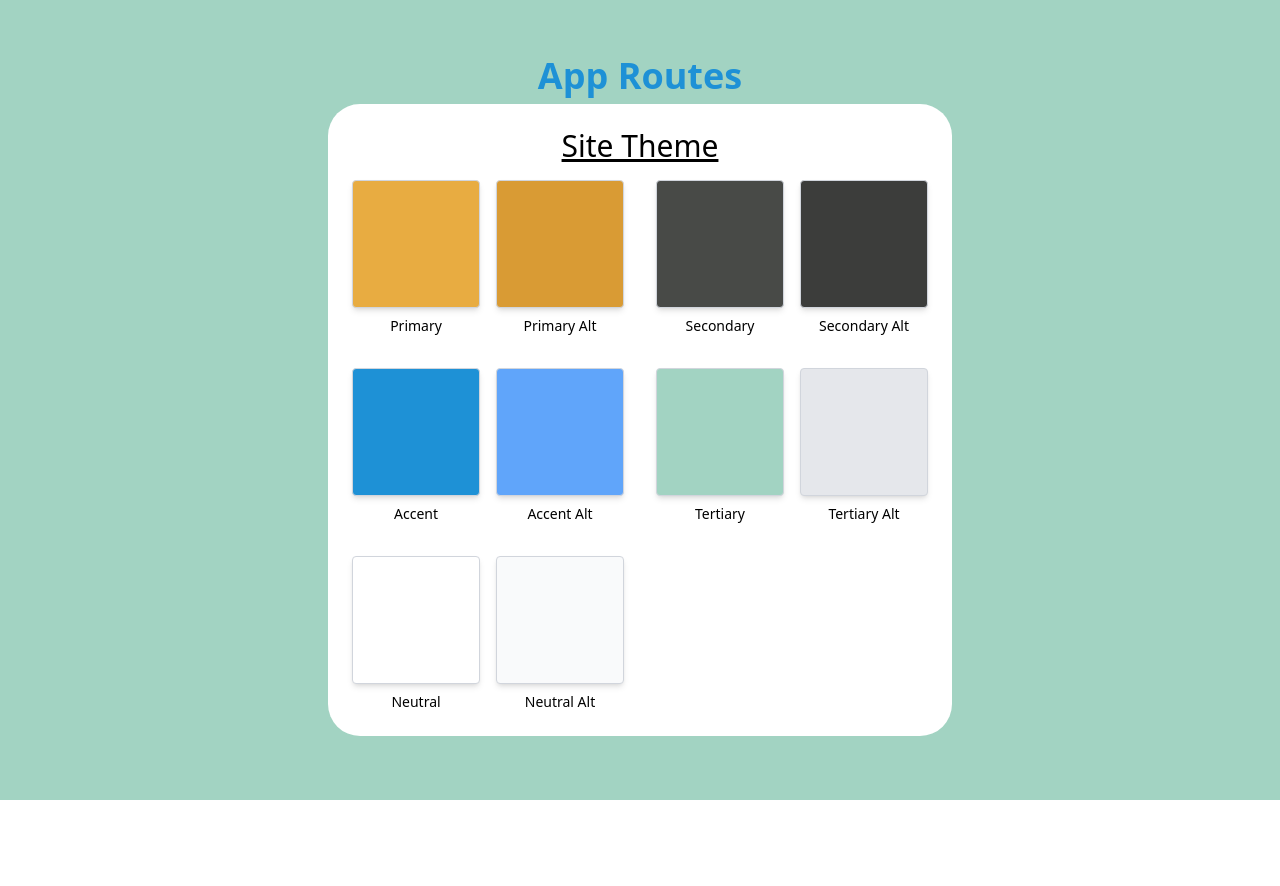
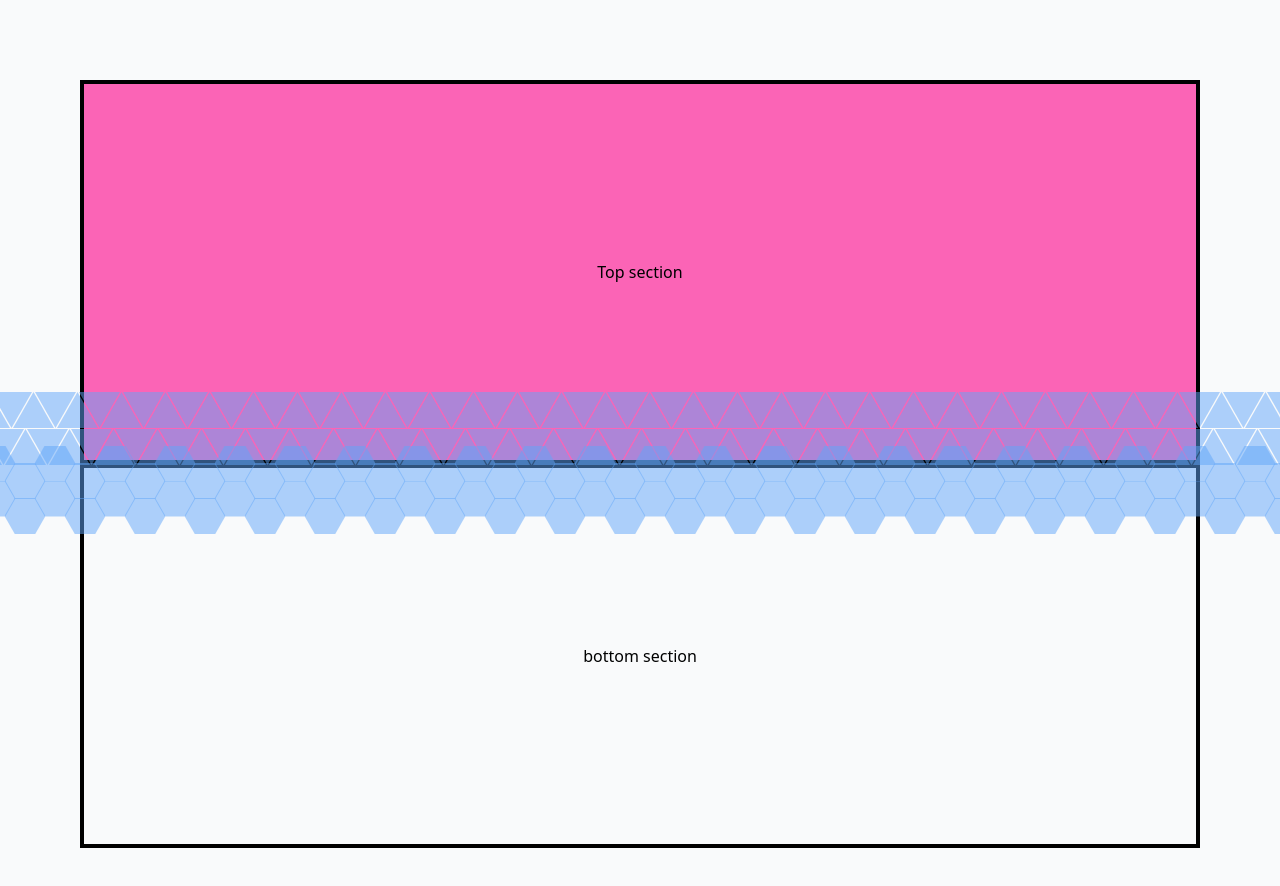
Before and after one commit to ChaceN89/wildlife-tomorrow, a React (Vite) app: page / in a window 1280 px wide. Shown: the top 886 px of the page. Before the commit the page ends 800 px from the top, so only its background shows below. Built offline with nearby package versions, Linux system fonts and the light colour scheme; no server answers.

Commit message:
added triangle and he separators

```diff
--- /dev/null
+++ b/src/components/common/hexSeparator/HexSeparator.jsx
@@ -0,0 +1,70 @@
+/**
+ * @file HexSeparator.jsx
+ * @module HexSeparator
+ * @desc A customizable, interlocking hexagonal grid used as a visual separator between sections.
+ *       The component supports both top and bottom alignment, background inheritance, and responsive flexibility.
+ *       Can be used to enhance visual storytelling and section transitions on landing pages.
+ *
+ * @component
+ * @prop {number} rows - The number of hexagon rows to display (default: 4).
+ * @prop {number} cols - The number of hexagons per row (default: 80).
+ * @prop {string} parentClass - Tailwind or custom classes for the outer wrapper. Controls height, padding, and background color.
+ *                               Common use: `'bg-primary h-10'` to define color and height of the separator block.
+ * @prop {string} hexClass - Classes applied to each hexagon element. Useful for customizing color, opacity, or hover effects.
+ *                           Example: `'bg-accent opacity-50'`.
+ * @prop {boolean} bottom - If true, renders the grid starting from the bottom up using `flex-col-reverse`.
+ *                          Use this for bottom separators that should bleed into the section above.
+ *
+ * @usage
+ * <HexSeparator
+ *   rows={5}
+ *   cols={60}
+ *   parentClass="bg-secondary h-12"
+ *   hexClass="bg-secondary-alt opacity-70"
+ *   bottom={true}
+ * />
+ *
+ * @author Chace Nielson
+ * @created Mar 24, 2025
+ * @updated Mar 24, 2025
+ */
+
+import React from 'react';
+import './hex-separator.css'; // Import the CSS file for hexagon styles
+
+// Separator.jsx
+export default function HexSeparator({
+  rows = 4,
+  cols = 80,
+  hexClass = 'bg-primary-alt/50',
+  bottom = false,
+  randomColors = false
+}) {
+
+  const colorClasses = ['bg-primary', 'bg-accent', 'bg-tertiary', 'bg-secondary'];
+
+  const getRandomColorClass = () => {
+    const randomIndex = Math.floor(Math.random() * colorClasses.length);
+    return colorClasses[randomIndex] + " " + hexClass;
+  };
+
+  return (
+    <div className={`relative  `}>
+      <div className={`absolute bottom-0 hex-grid  ${bottom && 'bottom-hex-grid'}`}>
+        {Array.from({ length: rows }).map((_, rowIndex) => (
+          <div
+            key={`row-${rowIndex}`}
+            className={`hex-row ${rowIndex % 2 !== 0 ? 'hex-row-offset' : ''}`}
+          >
+            {Array.from({ length: cols }).map((_, colIndex) => (
+              <div
+                key={`hex-${rowIndex}-${colIndex}`}
+                className={`hexagon ${randomColors ? getRandomColorClass() : hexClass}`}
+              />
+            ))}
+          </div>
+        ))}
+      </div>
+    </div>
+  );
+}
--- /dev/null
+++ b/src/components/common/hexSeparator/hex-separator.css
@@ -0,0 +1,57 @@
+/* ==========================================================================
+ * @file hex-separator.css
+ * @module UI/HexSeparator
+ * @desc Styles for the HexSeparator component. Provides a flexible,
+ *       interlocking hexagonal grid used as section separators or visual accents.
+ *       Supports top and bottom placement with bleed-over and responsive alignment.
+ *
+ * @author Chace Nielson
+ * @created Mar 24, 2025
+ * @updated Mar 24, 2025
+ * ==========================================================================
+ */
+
+ /* Main partent of the grid layour */
+.hex-grid {
+  position: absolute;
+  top: 0%;
+  left: 50%;
+  transform: translate(-50%, -0%); /* X and Y center */
+
+  z-index: 0;
+  width: max-content; /* allow natural overflow */
+  pointer-events: none;
+  z-index: 0;
+  margin-top: 0px;
+}
+
+/* Style for a secodn prop */
+.bottom-hex-grid{
+  margin-bottom: -18px;
+  display: flex;
+  flex-direction: column-reverse;
+}
+
+/* Style in each row */
+.hex-row {
+  display: flex;
+  gap: 19px;
+  margin-top: -18.5px;
+}
+
+/* The offset of each row */
+.hex-row-offset {
+  margin-left: 30px; /* half width + half gap */
+}
+
+/* each individual hexagon */
+.hexagon {
+  width: 41px;
+  height: 36px;
+  clip-path: polygon(
+    25% 0%, 75% 0%,
+    100% 50%,
+    75% 100%, 25% 100%,
+    0% 50%
+  );
+}
--- /dev/null
+++ b/src/components/common/triangleSeparator/TriangleSeparator.jsx
@@ -0,0 +1,76 @@
+/**
+ * @file TriangleSeparator.jsx
+ * @module TriangleSeparator
+ * @desc A customizable, interlocking triangle grid used as a visual separator between sections.
+ *       Supports top and bottom alignment, background inheritance, flipping pattern, and random color assignment.
+ *
+ * @component
+ * @prop {number} rows - Number of triangle rows to display (default: 4).
+ * @prop {number} cols - Number of triangles per row (default: 80).
+ * @prop {string} parentClass - Tailwind or custom classes for the outer wrapper.
+ * @prop {string} triangleClass - Classes applied to each triangle element.
+ * @prop {boolean} bottom - If true, renders grid starting from bottom using `flex-col-reverse`.
+ * @prop {boolean} randomColors - If true, applies random colors to triangles.
+ *
+ * @usage
+ * <TriangleSeparator
+ *   rows={5}
+ *   cols={60}
+ *   parentClass="bg-secondary h-12"
+ *   triangleClass="bg-secondary-alt opacity-70"
+ *   bottom={true}
+ *   randomColors={true}
+ * />
+ *
+ * @author Chace Nielson
+ * @created Mar 29, 2025
+ * @updated Mar 29, 2025
+ */
+
+import React from 'react';
+import './triangle-separator.css';
+
+export default function TriangleSeparator({
+  rows = 2,
+  cols = 120,
+  triangleClass = 'bg-primary-alt/50',
+  bottom = false,
+  randomColors = false
+}) {
+
+  const colorClasses = ['bg-primary', 'bg-accent', 'bg-tertiary', 'bg-secondary', 'bg-neutral', 'bg-neutral-alt', 'bg-primary-alt', 'bg-accent-alt', 'bg-tertiary-alt', 'bg-secondary-alt'];
+
+  const getRandomColorClass = () => {
+    const randomIndex = Math.floor(Math.random() * colorClasses.length);
+    return colorClasses[randomIndex] + " " + triangleClass;
+  };
+
+  const shouldFlip = (rowIndex, colIndex) => {
+    if (rowIndex % 2 === 0) {
+      return colIndex % 2 !== 0;
+    } else {
+      return colIndex % 2 === 0;
+    }
+  };
+
+  return (
+    <div className={`relative w-full `}>
+      <div className={`absolute bottom-0 triangle-grid ${bottom && 'bottom-triangle-grid'}`}>
+        {Array.from({ length: rows }).map((_, rowIndex) => (
+          <div
+            key={`row-${rowIndex}`}
+            className={`triangle-row ${rowIndex % 2 !== 0 ? 'triangle-row-offset' : ''}`}
+          >
+            {Array.from({ length: cols }).map((_, colIndex) => (
+              <div
+                key={`triangle-${rowIndex}-${colIndex}`}
+                className={`triangle ${randomColors ? getRandomColorClass() : triangleClass}
+                            ${shouldFlip(rowIndex, colIndex) ? 'flipped' : ''}`}
+              />
+            ))}
+          </div>
+        ))}
+      </div>
+    </div>
+  );
+}
--- /dev/null
+++ b/src/components/common/triangleSeparator/triangle-separator.css
@@ -0,0 +1,50 @@
+/* ==========================================================================
+ * @file triangle-separator.css
+ * @module UI/TriangleSeparator
+ * @desc Styles for the TriangleSeparator component. Provides a flexible,
+ *       interlocking triangle grid used as section separators or visual accents.
+ *       Includes flipping pattern and responsive alignment.
+ *
+ * @author Chace Nielson
+ * @created Mar 29, 2025
+ * @updated Mar 29, 2025
+ * ==========================================================================
+ */
+
+.triangle-grid {
+  position: absolute;
+  top: 0%;
+  left: 50%;
+  transform: translate(-50%, -0%);
+  pointer-events: none;
+  z-index: 0;
+  width: max-content;
+}
+
+.bottom-triangle-grid {
+  margin-bottom: -1px;
+  display: flex;
+  flex-direction: column-reverse;
+}
+
+.triangle-row {
+  display: flex;
+  margin-top: 1px;
+}
+
+.triangle-row-offset {
+  margin-left: -14px;
+}
+
+.triangle {
+  width: 41px;
+  height: 36px;
+  clip-path: polygon(50% 0%,
+      100% 100%,
+      0% 100%);
+  margin-left: -19px;
+}
+
+.flipped {
+  transform: rotate(180deg);
+}
--- a/src/components/development/ColorBoxes.jsx
+++ b/src/components/development/ColorBoxes.jsx
@@ -14,7 +14,7 @@ export default function ColorBoxes() {
     { name: "Neutral Alt", variable: "--color-neutral-alt" },
   ];
   return (
-    <div className="rounded-4xl p-4 m-2  bg-neutral">
+    <div className="rounded-4xl p-4 m-2  bg-neutral border border-gray-300 shadow-md">
       <h1 className='w-full items-center flex justify-center text-3xl py-2 underline'>Site Theme</h1>
       <div className='grid grid-cols-2 gap-4 items-center justify-center'>
         {Array.from({ length: colors.length / 2 }).map((_, i) => (
@@ -22,11 +22,11 @@ export default function ColorBoxes() {
             <ColorBox
               name={colors[i * 2].name}
               variable={colors[i * 2].variable}
-              />
+            />
             <ColorBox
               name={colors[i * 2 + 1].name}
               variable={colors[i * 2 + 1].variable}
-              />
+            />
           </div>
         ))}
       </div>
--- a/src/components/routing/AppRoutes.jsx
+++ b/src/components/routing/AppRoutes.jsx
@@ -1,11 +1,34 @@
 import React from 'react'
 import ColorBoxes from '@/components/development/ColorBoxes'
+import Triangles from '@/components/common/triangleSeparator/TriangleSeparator'
+import HexSeparator from '@/components/common/hexSeparator/HexSeparator'
 
 export default function AppRoutes() {
   return (
-    <div className='flex flex-col items-center justify-center min-h-screen bg-tertiary'>
-      <h1 className='text-4xl font-bold text-accent'>App Routes</h1>
-      <ColorBoxes/>
+    <div className='flex flex-col items-center justify-center min-h-screen bg-neutral-alt p-20 overflow-x-hidden '>
+
+
+
+      <div className='h-96 w-full border-4 bg-pink-400 flex items-center justify-center relative'>
+        <div className='relative z-10'>
+          Top section
+        </div>
+      </div>
+      <Triangles bottom />
+      <HexSeparator />
+
+
+      {/* show extend downwards to cover child below */}
+
+      <div className='h-96 w-full border-4 flex items-center justify-center'>
+        bottom section
+      </div>
+
+
+
+
+
+      {/* <ColorBoxes /> */}
     </div>
   )
 }
--- a/src/index.css
+++ b/src/index.css
@@ -1,35 +1,24 @@
 @import "tailwindcss";
 
 
+/* Primary, secondary, accent, tertiary and neutral */
 @theme {
-  /* COlors
-  primary - main theme colors of the site
-  secondary - dark color as contrast to primary
-  accent - highlight color
-  tertiary - light color as contrast to primary
-  neutral - usually white
 
-  all have an alt variation that is slightly off from the main color
-  primary-alt for examply - slightly darker than primary
+  --color-primary: #1E91D6;
+  --color-primary-alt: #60a5fa;
 
-  */
+  --color-secondary: #484A47;
+  --color-secondary-alt: #3C3D3B;
 
-  --color-primary : #E8AC41;
-  --color-primary-alt : #D99B34;
+  --color-accent: #E8AC41;
+  --color-accent-alt: #D99B34;
 
-  --color-secondary : #484A47;
-  --color-secondary-alt : #3C3D3B;
+  --color-tertiary: #A2D3C2;
+  --color-tertiary-alt: #e5e7eb;
 
-  --color-accent : #1E91D6;
-  --color-accent-alt : #60a5fa;
-
-  --color-tertiary : #A2D3C2;
-  --color-tertiary-alt : #e5e7eb;
-
-  --color-neutral : #ffffff;
-  --color-neutral-alt : #f9fafb;
+  --color-neutral: #ffffff;
+  --color-neutral-alt: #f9fafb;
 }
-
 
 
 /*
@@ -38,14 +27,19 @@
 */
 html::-webkit-scrollbar,
 body::-webkit-scrollbar {
-  display: none; /* Chrome, Safari */
+  display: none;
+  /* Chrome, Safari */
 }
 
 /* No scroll for individual elements with overflow */
 .scroll-element {
-  scrollbar-width: none; /* Firefox */
-  -ms-overflow-style: none; /* Internet Explorer 11 */
+  scrollbar-width: none;
+  /* Firefox */
+  -ms-overflow-style: none;
+  /* Internet Explorer 11 */
 }
+
 .scroll-element::-webkit-scrollbar {
-  display: none; /* Chrome, Safari */
+  display: none;
+  /* Chrome, Safari */
 }
```
